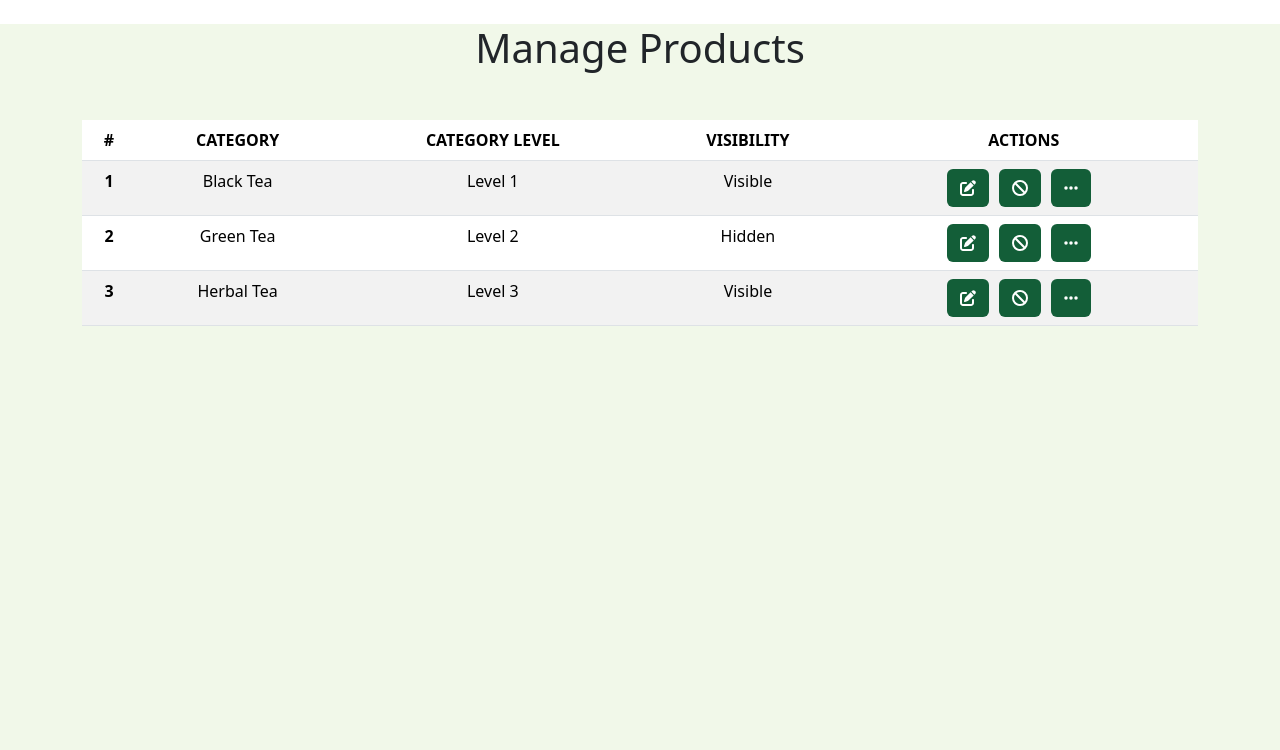
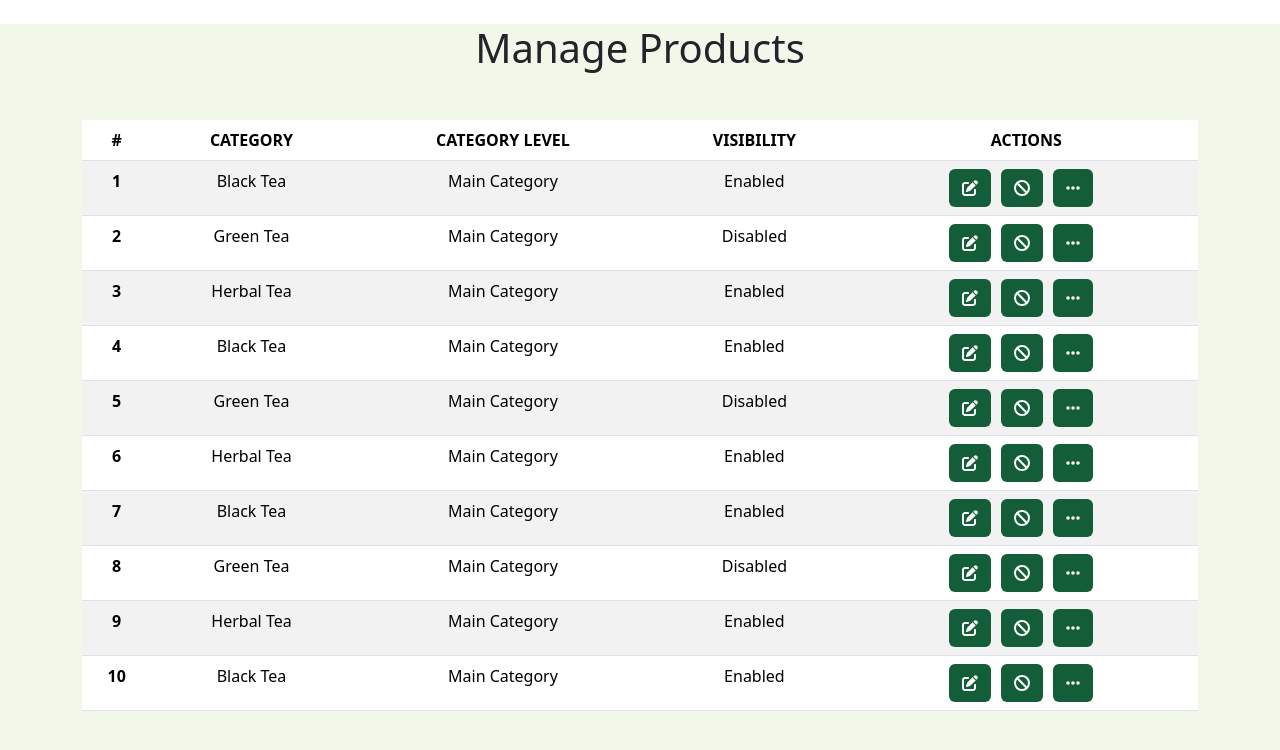
Before and after one commit to SudasunViraj/test, a React (Create React App) app: page /products in a window 1280 px wide. Shown: the top 750 px of the page. Built offline with nearby package versions, Linux system fonts and the light colour scheme.

Commit message:
New Changes

```diff
--- a/src/pages/login.js
+++ b/src/pages/login.js
@@ -1,5 +1,7 @@
 import React, { useState } from 'react';
 import image from '../images/Blue Hills Tea.png';
+import { useNavigate } from 'react-router-dom';
+
 
 function Login() {
   return (
@@ -22,12 +24,29 @@ function Login() {
 function LoginForm() {
   const [email, setEmail] = useState('');
   const [password, setPassword] = useState('');
+  const navigate = useNavigate();
+  const history = useNavigate();
 
-  const handleSubmit = (e) => {
-    e.preventDefault();
-    console.log('Email:', email);
-    console.log('Password:', password);
-  };
+
+ // const handleSubmit = (e) => {
+ //   e.preventDefault();
+ //   console.log('Email:', email);
+ //   console.log('Password:', password);
+ // };
+
+ const handleSubmit = (e) => {
+  e.preventDefault();
+
+    // Validate user credentials
+    if (email === 'gayathriii99@gmail.com' && password === '12345') {
+      // If the login is successful, navigate to the landing page
+      navigate('/home'); // Use navigate instead of history.push
+    } else {
+      // Display an error message or handle unsuccessful login
+      alert('Invalid credentials. Please try again.');
+    }
+}
+
 
   const formStyle = {
     backgroundColor: 'rgb(139, 195, 74)',
--- a/src/pages/products.js
+++ b/src/pages/products.js
@@ -14,22 +14,64 @@ const Product = () => {
 
   const products = [
     {
-      id: 1,
-      category: 'Black Tea',
-      categoryLevel: 'Level 1',
-      visibility: 'Visible',
+      "id": 1,
+      "category": "Black Tea",
+      "categoryLevel": "Main Category",
+      "visibility": "Enabled"
     },
     {
-      id: 2,
-      category: 'Green Tea',
-      categoryLevel: 'Level 2',
-      visibility: 'Hidden',
+      "id": 2,
+      "category": "Green Tea",
+      "categoryLevel": "Main Category",
+      "visibility": "Disabled"
     },
     {
-      id: 3,
-      category: 'Herbal Tea',
-      categoryLevel: 'Level 3',
-      visibility: 'Visible',
+      "id": 3,
+      "category": "Herbal Tea",
+      "categoryLevel": "Main Category",
+      "visibility": "Enabled"
+    },
+    {
+      "id": 4,
+      "category": "Black Tea",
+      "categoryLevel": "Main Category",
+      "visibility": "Enabled"
+    },
+    {
+      "id": 5,
+      "category": "Green Tea",
+      "categoryLevel": "Main Category",
+      "visibility": "Disabled"
+    },
+    {
+      "id": 6,
+      "category": "Herbal Tea",
+      "categoryLevel": "Main Category",
+      "visibility": "Enabled"
+    },
+    {
+      "id": 7,
+      "category": "Black Tea",
+      "categoryLevel": "Main Category",
+      "visibility": "Enabled"
+    },
+    {
+      "id": 8,
+      "category": "Green Tea",
+      "categoryLevel": "Main Category",
+      "visibility": "Disabled"
+    },
+    {
+      "id": 9,
+      "category": "Herbal Tea",
+      "categoryLevel": "Main Category",
+      "visibility": "Enabled"
+    },
+    {
+      "id": 10,
+      "category": "Black Tea",
+      "categoryLevel": "Main Category",
+      "visibility": "Enabled"
     },
     // Add more products here
   ];
--- a/src/pages/sales.js
+++ b/src/pages/sales.js
@@ -35,7 +35,7 @@ const Sales = () => {
 
     return (
         <div style={{ paddingTop: '25px', backgroundColor: 'antiquewhite', height: '100vh', paddingLeft: '300px', paddingRight: '300px' }}>
-            <h1>Sales Table</h1>
+            <h1>Sales</h1>
             <table className="table table-striped">
                 <thead>
                     <tr>
```
